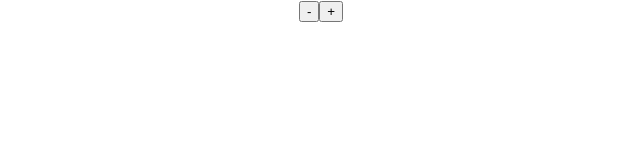
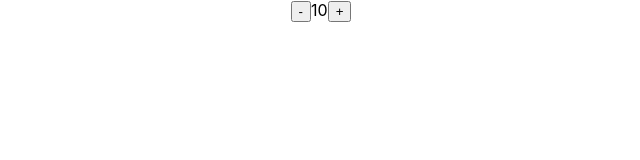
Before and after one commit to yayner2002/react-hooks-usestate, a React (Create React App) app: page / in a window 1280 px wide. Shown: the top 160 px of the page, without its empty margins (319-959 px from the left). Built offline with nearby package versions, Linux system fonts and the light colour scheme.

Commit message:
Add init function

```diff
--- a/src/App.js
+++ b/src/App.js
@@ -2,7 +2,7 @@ import './App.css';
 import React, { useState } from 'react';
 
 function App() {
-  const [count, setCount ] = useState()
+  const [count, setCount ] = useState(10)
   function handleDec() {
     setCount(state => state -1)
   }
```
